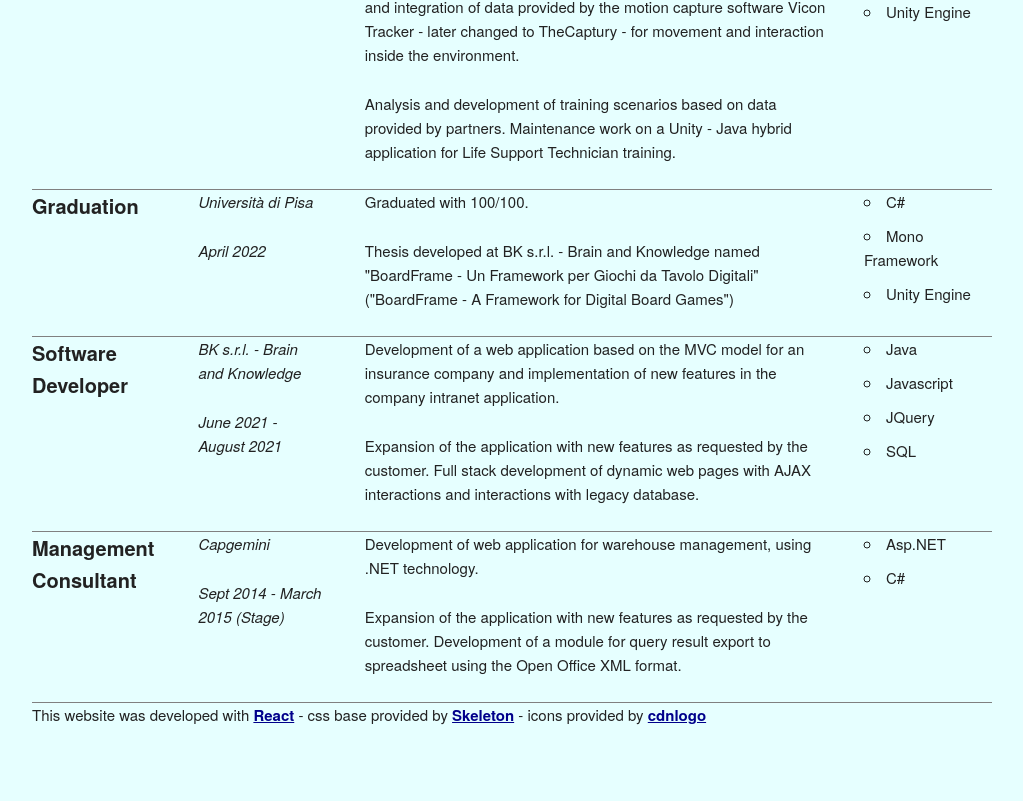
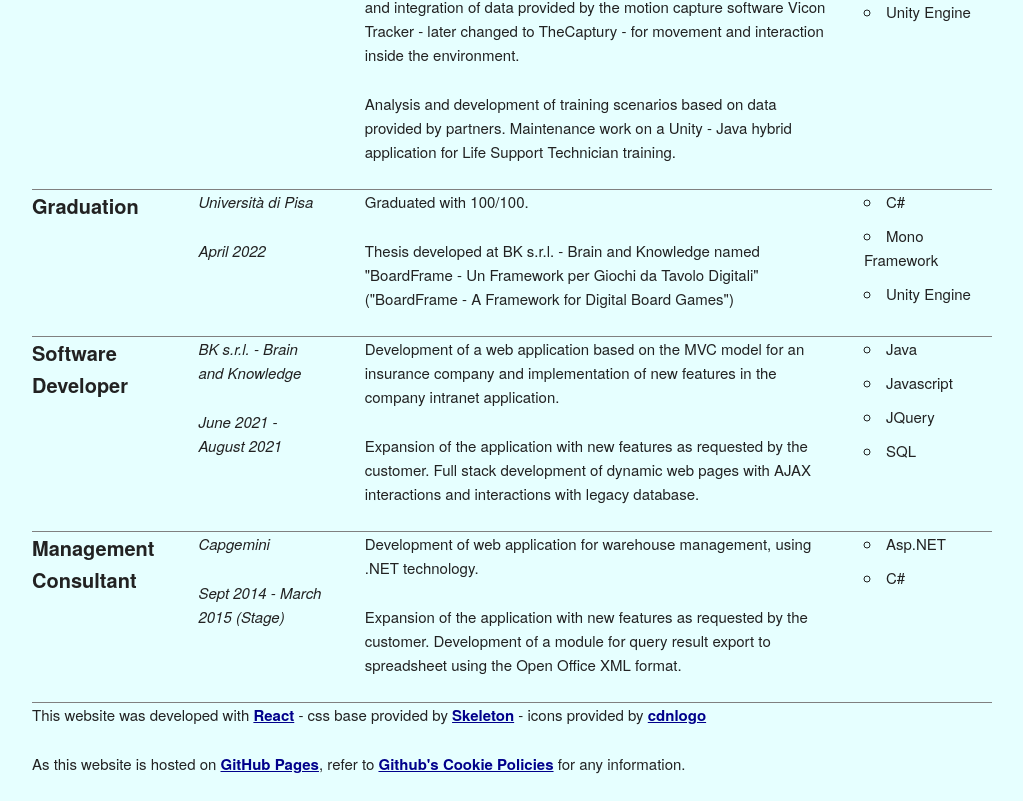
Before and after one commit to FrancescoConso/francescoconso.github.io, a React (Vite) app: page /hobby in a window 1280 px wide. Shown: the part 694-1495 px from the top of the page, without its empty margins (128-1151 px from the left). Before the commit the page ends 1446 px from the top, so only its background shows below. Built offline with nearby package versions, Linux system fonts and the light colour scheme.

Commit message:
Added cookie information

```diff
--- a/src/Pages/Hobby.tsx
+++ b/src/Pages/Hobby.tsx
@@ -23,7 +23,7 @@ export function Hobby() {
         </div>
         <h2>Game Development</h2>
         <p>
-          Previous working experiences had me using Unity, and I keep on
+          Previous work experiences had me using Unity, and I keep on
           cultivating it as a hobby. I am also looking into Godot Engine, since
           it provides a freeware alternative to Unity. So far I published two
           small games:
@@ -75,7 +75,7 @@ export function Hobby() {
           I was introduced to Processing by a friend. The idea of having a
           programming language with easy graphic output was very interesting.
           Over time I made different sketches, some with elements of sound
-          reactivity. The more interesting ones are shown here. You can find
+          reactivity. The more interesting ones code-wise are shown here. You can find
           their source code, along with more information of them on{" "}
           <a href="https://github.com/FrancescoConso">my GitHub</a>.
         </p>
--- a/src/components/Footer.tsx
+++ b/src/components/Footer.tsx
@@ -6,6 +6,9 @@ export function Footer() {
           <p>
             This website was developed with <a href="https://react.dev/">React</a> - css base provided by <a href="http://getskeleton.com/">Skeleton</a> - icons provided by <a href="https://cdnlogo.com/">cdnlogo</a>
           </p>
+          <p>
+            As this website is hosted on <a href="https://pages.github.com/">GitHub Pages</a>, refer to <a href="https://docs.github.com/en/site-policy/privacy-policies/github-cookies">Github's Cookie Policies</a> for any information.
+          </p>
         </footer>
       </div>
     </>
```
